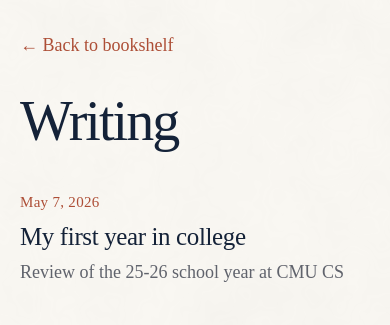
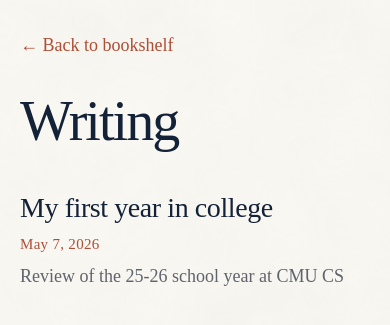
Before and after one commit to ghobrady/ghobrady.github.io, a Jekyll site: the page built from writing.html, in a window 390 px wide. Shown: the top 325 px of the page. Built offline with Jekyll 4.4.1, drawn with Linux system fonts in a browser that asks for light colours.

Commit message:
Place writing dates below larger titles on mobile

```diff
--- a/_layouts/content.html
+++ b/_layouts/content.html
@@ -7,7 +7,7 @@
     <meta name="theme-color" content="#faf8f3">
     <title>{{ page.title | escape }} · {{ site.title | escape }}</title>
     <link rel="icon" href="{{ '/assets/favicon.svg' | relative_url }}" type="image/svg+xml">
-    <link rel="stylesheet" href="{{ '/assets/css/pages.css' | relative_url }}?v=content-pages-9">
+    <link rel="stylesheet" href="{{ '/assets/css/pages.css' | relative_url }}?v=content-pages-10">
     <link rel="alternate" type="application/rss+xml" title="Brady Gho — Writing" href="{{ '/feed.xml' | relative_url }}">
   </head>
   <body class="content-page">
--- a/assets/css/pages.css
+++ b/assets/css/pages.css
@@ -62,11 +62,11 @@ html { min-width: 320px; background: #faf8f3; }
 .writing-heading h1 { font-size: 56px; }
 .post-list { list-style: none; padding: 0; margin: 0; }
 .post-list li + li { border-top: 1px solid var(--rule); }
-.content-page .post-entry { display: grid; grid-template-columns: 160px minmax(0, 1fr); column-gap: 28px; padding-block: 28px 30px; text-decoration: none; }
+.content-page .post-entry { display: grid; grid-template-columns: 160px minmax(0, 1fr); grid-template-areas: "date title" "date description"; column-gap: 28px; row-gap: 8px; padding-block: 28px 30px; text-decoration: none; }
 .post-list li:first-child .post-entry { padding-top: 0; }
-.post-entry time { padding-top: 6px; font-size: 17px; line-height: 1.5; letter-spacing: .02em; white-space: nowrap; }
-.post-entry h2 { margin: 0 0 8px; color: var(--page-ink); font-size: 29px; line-height: 1.2; font-weight: 400; letter-spacing: -.015em; overflow-wrap: anywhere; }
-.post-entry p { margin: 0; color: var(--body-ink); font-size: 20px; line-height: 1.4; }
+.post-entry time { grid-area: date; align-self: start; padding-top: 6px; font-size: 17px; line-height: 1.5; letter-spacing: .02em; white-space: nowrap; }
+.post-entry h2 { grid-area: title; margin: 0; color: var(--page-ink); font-size: 29px; line-height: 1.2; font-weight: 400; letter-spacing: -.015em; overflow-wrap: anywhere; }
+.post-entry p { grid-area: description; margin: 0; color: var(--body-ink); font-size: 20px; line-height: 1.4; }
 .post-entry:hover h2 { text-decoration: underline; text-decoration-thickness: 1px; text-underline-offset: .18em; }
 .writing-empty { padding-block: 24px 48px; border-top: 1px solid var(--rule); }
 .writing-empty p { margin: 0; color: var(--body-ink); font-size: 22px; line-height: 1.6; }
@@ -109,7 +109,7 @@ html { min-width: 320px; background: #faf8f3; }
   .about-layout { gap: 32px; grid-template-columns: minmax(0, 1.4fr) minmax(0, 1fr); }
   .prose { font-size: 20px; }
   .article-copy { font-size: 19px; }
-  .content-page .post-entry { grid-template-columns: 120px minmax(0, 1fr); gap: 16px; }
+  .content-page .post-entry { grid-template-columns: 120px minmax(0, 1fr); column-gap: 16px; }
   .post-entry time { font-size: 15px; }
   .post-entry h2 { font-size: 25px; }
   .post-entry p { font-size: 18px; }
@@ -121,9 +121,9 @@ html { min-width: 320px; background: #faf8f3; }
   .about-layout { display: flex; flex-direction: column; gap: 32px; }
   .about-portrait { max-width: 340px; }
   .writing-heading { margin-bottom: 40px; }
-  .content-page .post-entry { grid-template-columns: minmax(0, 1fr); row-gap: 8px; }
-  .post-entry time { grid-column: 1; padding: 0; }
-  .post-entry__text { grid-column: 1; }
+  .content-page .post-entry { grid-template-columns: minmax(0, 1fr); grid-template-areas: "title" "date" "description"; row-gap: 8px; }
+  .post-entry time { padding: 0; }
+  .post-entry h2 { font-size: 28px; }
   .writing-empty p { font-size: 20px; }
   .writing-empty p:first-child { font-size: 27px; }
   .article-heading { margin-top: 36px; }
--- a/writing.html
+++ b/writing.html
@@ -12,11 +12,9 @@ permalink: /writing/
     {% for post in site.posts %}
     <li>
       <a class="post-entry" href="{{ post.url | relative_url }}">
+        <h2>{{ post.title | escape }}</h2>
         <time datetime="{{ post.date | date_to_xmlschema }}">{{ post.date | date: '%b %-d, %Y' }}</time>
-        <div class="post-entry__text">
-          <h2>{{ post.title | escape }}</h2>
-          <p>{{ post.description | default: post.excerpt | strip_html | strip | escape }}</p>
-        </div>
+        <p>{{ post.description | default: post.excerpt | strip_html | strip | escape }}</p>
       </a>
     </li>
     {% endfor %}
```
